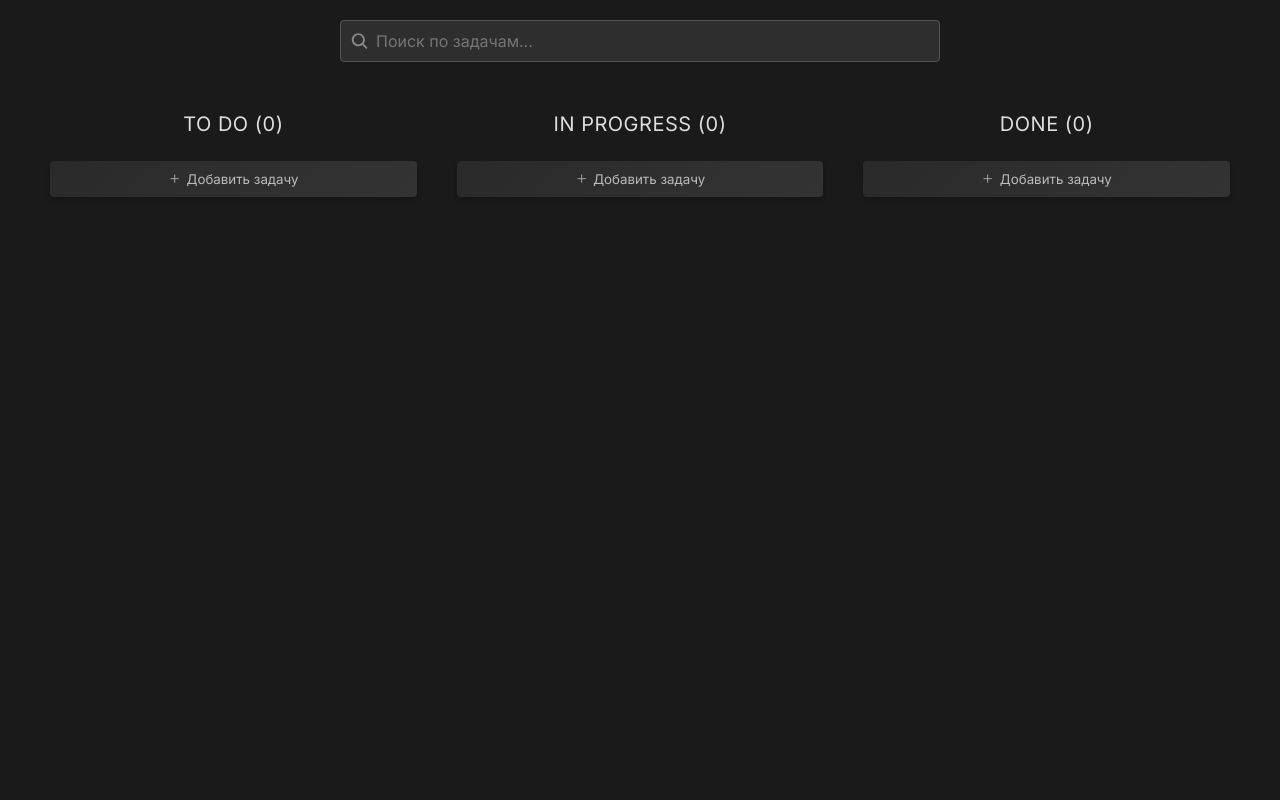
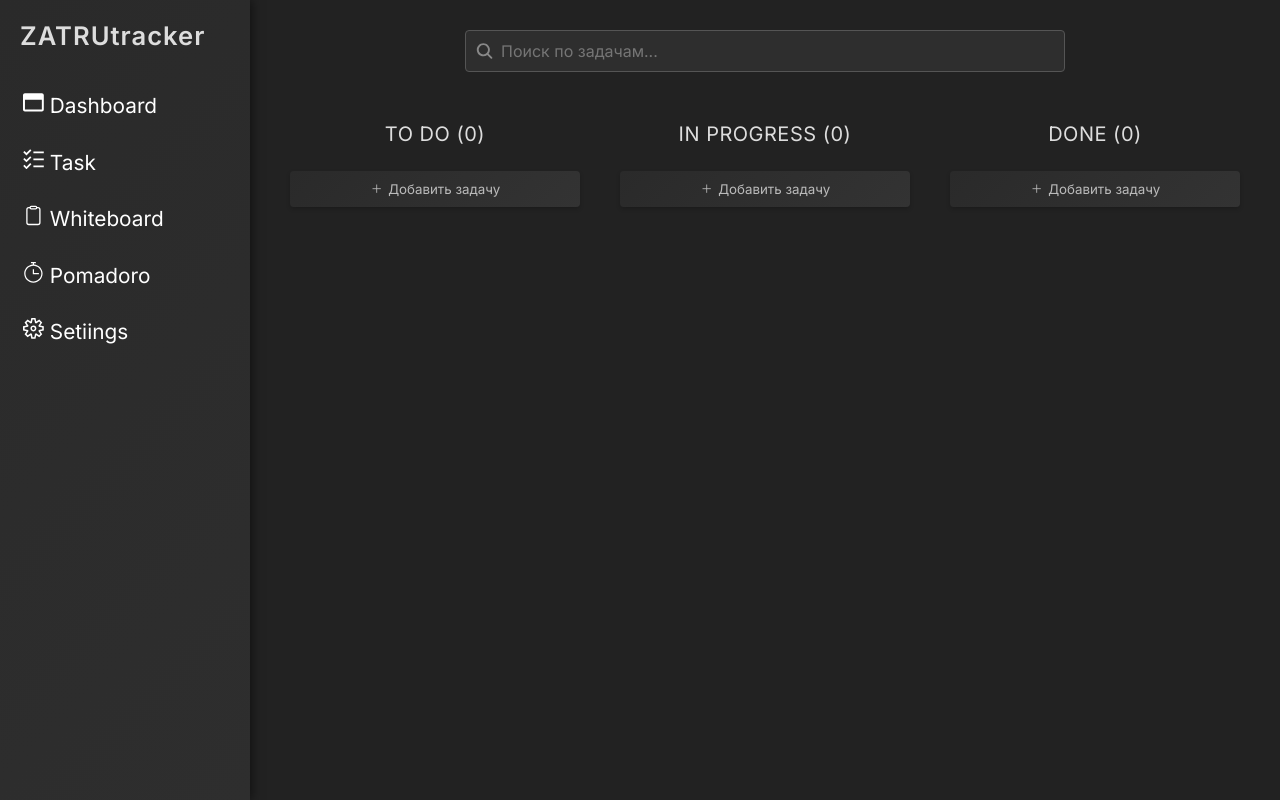
Before and after one commit to zatrudnilovbtw/Tasktracker, a React (Vite) app: page / in a window 1280 px wide. Built offline with nearby package versions, Linux system fonts and the light colour scheme.

Commit message:
сайд бар

```diff
--- a/src/App.jsx
+++ b/src/App.jsx
@@ -1,13 +1,15 @@
-import { useState } from 'react'
-import Todo from './components/Todo/Todo'
-
+import { useState } from "react";
+import Todo from "./components/Todo/Todo";
+import Layout from './components/Layout/Layout'
 
 function App() {
-  const [count, setCount] = useState(0)
+  const [count, setCount] = useState(0);
 
   return (
-    <Todo/>
-  )
+    <Layout>
+      <Todo />
+    </Layout>
+  );
 }
 
-export default App
+export default App;
--- /dev/null
+++ b/src/components/Layout/Layout.css
@@ -0,0 +1,122 @@
+/* Общие стили контейнера */
+.layout-container {
+    display: flex;
+    min-height: 100vh;
+    background: #1e1e1e;
+  }
+
+  /* Сайдбар */
+  .sidebar {
+    width: 250px;
+    position: fixed;
+    top: 0;
+    left: 0;
+    height: 100vh;
+    background: linear-gradient(135deg, #2a2a2a, #2e2e2e);
+    padding: 1.25rem;
+    color: #ddd;
+    box-shadow: 0.125rem 0 0.625rem rgba(0, 0, 0, 0.5);
+    transition: width 0.3s ease;
+    z-index: 10;
+    overflow: hidden;
+  }
+
+  @media (max-width: 48rem) {
+    .sidebar {
+      width: 4.375rem;
+    }
+
+    .sidebar h2,
+    .sidebar li span:not(.icon) {
+      display: none;
+    }
+
+    .main-content {
+      margin-left: 4.375rem;
+    }
+  }
+
+  .sidebar h2 {
+    margin-bottom: 1.5625rem;
+    font-size: 1.6rem;
+    font-weight: 600;
+    letter-spacing: 0.0625rem;
+    white-space: nowrap;
+  }
+
+  .sidebar ul {
+    list-style: none;
+    padding: 0;
+    margin: 0;
+  }
+
+  .sidebar li {
+    padding: 1rem 0.2rem;
+    cursor: pointer;
+    transition: all 0.3s ease;
+    display: flex;
+    align-items: center;
+    border-radius: 0.5rem;
+    gap: 0.625rem; /* Расстояние между иконкой и текстом */
+  }
+
+  .sidebar li:hover {
+    background: #444;
+    transform: translateX(0.3125rem);
+  }
+
+  .sidebar li.active {
+    background: #555;
+    color: #fff;
+    font-weight: 500;
+  }
+
+  .icon {
+    font-size: 1.3rem;
+    color: #fff;
+    transition: color 0.3s ease;
+    flex-shrink: 0;
+    line-height: 1;
+  }
+
+  .sidebar li:hover .icon {
+    color: #00ccff;
+  }
+
+  .sidebar li span:not(.icon) {
+    font-size: 1rem;
+    line-height: 1;
+  }
+
+  /* Основной контент */
+  .main-content {
+    margin-left: 15.625rem;
+    padding: 1.875rem;
+    flex: 1;
+    background: #222;
+    color: #fff;
+    transition: margin-left 0.3s ease;
+    min-width: 0;
+  }
+
+  @media (max-width: 48rem) {
+    .main-content {
+      margin-left: 4.375rem;
+    }
+  }
+
+  .sidebar,
+  .main-content {
+    opacity: 0;
+    animation: fadeIn 0.5s ease forwards;
+  }
+
+  @keyframes fadeIn {
+    from { opacity: 0; }
+    to { opacity: 1; }
+  }
+
+  .sidebar li:focus {
+    outline: none;
+    box-shadow: 0 0 0 0.125rem rgba(0, 204, 255, 0.5);
+  }
--- /dev/null
+++ b/src/components/Layout/Layout.jsx
@@ -0,0 +1,65 @@
+import { useState } from "react";
+import "./Layout.css";
+import { FaRegWindowMaximize } from "react-icons/fa";
+import { GrTask } from "react-icons/gr";
+import { IoClipboardOutline } from "react-icons/io5";
+import { TfiTimer } from "react-icons/tfi";
+import { VscSettingsGear } from "react-icons/vsc";
+
+const Layout = ({ children }) => {
+  const [activePage, setActivePage] = useState("todo");
+
+  const renderContent = () => {
+    switch (activePage) {
+      case "dashboard":
+        return <h1>Dashboard (в разработке)</h1>;
+      case "todo":
+        return children;
+      case "whiteboard":
+        return <h1>Whiteboard (в разработке)</h1>;
+      case "pomadoro":
+        return <h1>Pomadoro (в разработке)</h1>;
+      case "settings":
+        return <h1>Настройки (в разработке)</h1>;
+      default:
+        return <h1>Страница не найдена</h1>;
+    }
+  };
+  return (
+    <div className="layout-container">
+      <aside className="sidebar">
+        <h2>ZATRUtracker </h2>
+        <ul>
+          <li onClick={() => setActivePage("dashboard")}>
+            <span className="icon">
+              <FaRegWindowMaximize  /> Dashboard
+            </span>
+          </li>
+          <li onClick={() => setActivePage("todo")}>
+            <span className="icon">
+              <GrTask  /> Task
+            </span>
+          </li>
+          <li onClick={() => setActivePage("whiteboard")}>
+            <span className="icon">
+              <IoClipboardOutline /> Whiteboard
+            </span>
+          </li>
+          <li onClick={() => setActivePage("pomadoro")}>
+            <span className="icon">
+              <TfiTimer /> Pomadoro
+            </span>
+          </li>
+          <li onClick={() => setActivePage("settings")}>
+            <span className="icon">
+              <VscSettingsGear /> Setiings
+            </span>
+          </li>
+        </ul>
+      </aside>
+      <main className="main-content">{renderContent()}</main>
+    </div>
+  );
+};
+
+export default Layout;
--- a/src/styles/global.css
+++ b/src/styles/global.css
@@ -8,5 +8,5 @@
 body {
   background: #1a1a1a;
   color: #fff;
-  padding: 20px;
+  /* padding: 20px; */
 }
```
